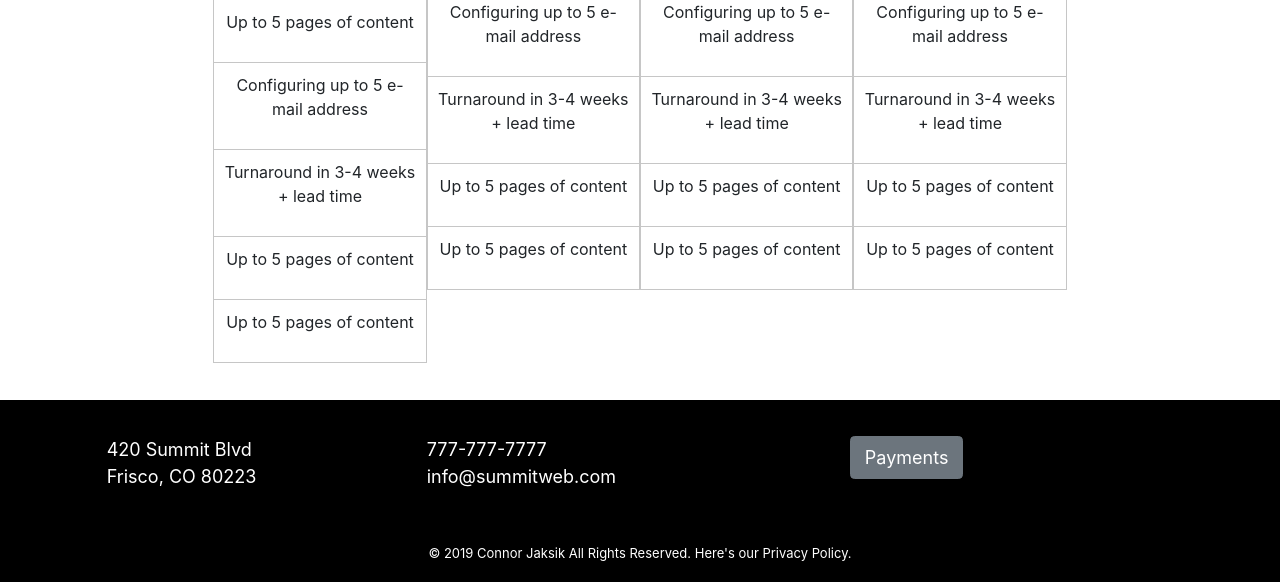
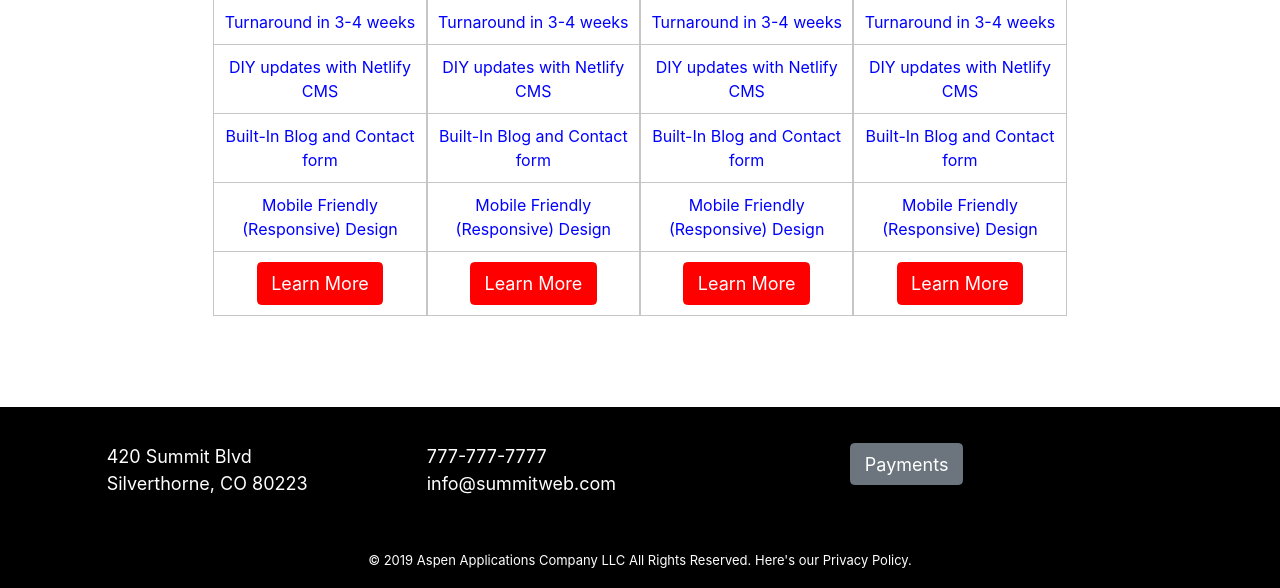
Before and after one commit to jaksik/aspen-apps, a Gatsby site: page /services in a window 1280 px wide. Shown: the part 663-1251 px from the top of the page. Built offline with nearby package versions, Linux system fonts and the light colour scheme; Gatsby itself is replaced by a stand-in of ours.

Commit message:
created pricing collapsible columns

```diff
--- a/gatsby-config.js
+++ b/gatsby-config.js
@@ -1,6 +1,6 @@
 module.exports = {
   siteMetadata: {
-    title: `Aspen Apps Company`,
+    title: `Aspen Apps`,
     description: `Kick off your next, great Gatsby project with this default starter. This barebones starter ships with the main Gatsby configuration files you might need.`,
     author: `@gatsbyjs`,
   },
--- /dev/null
+++ b/src/components/collapse.css
@@ -0,0 +1,3 @@
+.collapse-toggle:hover {
+    cursor: pointer;
+}
--- /dev/null
+++ b/src/components/collapse.js
@@ -0,0 +1,20 @@
+import React, { useState } from 'react';
+import { Collapse } from 'reactstrap';
+import "./collapse.css"
+
+const Example = (props) => {
+  const [collapse, setCollapse] = useState(false);
+
+  const toggle = () => setCollapse(!collapse);
+
+  return (
+    <div className="service-cell">
+      <span onClick={toggle} className="collapse-toggle" style={{ marginBottom: '1rem', color: `blue` }}>{props.service.service}</span>
+      <Collapse isOpen={collapse}>
+        <p>{props.service.description}</p>
+      </Collapse>
+    </div>
+  );
+}
+
+export default Example;
--- a/src/components/footer.js
+++ b/src/components/footer.js
@@ -61,7 +61,7 @@ const Footer = () => (
 
             <Col xs="11" md="3" className="offset-1">
                 <p>420 Summit Blvd <br/>
-                    Frisco, CO 80223
+                    Silverthorne, CO 80223
                 </p>
             </Col>
 
@@ -83,7 +83,7 @@ const Footer = () => (
               </Row>
             </Col>
         </Row>
-        <p style={{textAlign:`center`, fontSize:`13px`}} className="mb-0 mt-4 pb-3 pt-2">© 2019 Connor Jaksik All Rights Reserved. Here's our Privacy Policy.</p>
+        <p style={{textAlign:`center`, fontSize:`13px`}} className="mb-0 mt-4 pb-3 pt-2">© 2019 Aspen Applications Company LLC All Rights Reserved. Here's our Privacy Policy.</p>
     </div>
 )
 
--- a/src/pages/index.js
+++ b/src/pages/index.js
@@ -21,8 +21,8 @@ const IndexPage = ({data}) => {
          <div className="header-overlay"></div>
          <div className="header-title" style={{width: `100%`}}>
             {/* <h4 style={{fontSize:`17px`, color:`orange`, fontWeight:`bold`}}>Discover</h4> */}
-            <h1 style={{fontWeight:`bold`, fontSize:`3.5rem`}}>Business First.<br/>Online Second</h1>
-            <h4 style={{maxWidth:`70%`, textAlign:`center`, margin:`15px auto`, fontSize:`20px`}}>Web & Mobile App Development By Aspen Apps</h4>
+            <h1 style={{fontWeight:`bold`, fontSize:`3.5rem`}}>Inspired By Nature.<br/>Driven By Passion</h1>
+            <h4 style={{maxWidth:`70%`, textAlign:`center`, margin:`15px auto`, fontSize:`20px`}}>Website & Mobile App Development</h4>
             <Link to="/portfolio">
               <Button style={{marginRight:`25px`}} className="green-button">Our Work</Button>
             </Link>
@@ -65,7 +65,7 @@ const IndexPage = ({data}) => {
         </Col>
       </Row>
 
-    <Divider title="SERVICES" subtitle="Our Services" button="Our Services" address="/"/>
+    <Divider title="SERVICES" subtitle="Our Services" button="Our Prices" address="/services"/>
 
     <Row className="no-gutters justify-content-center pl-4 pr-4">
       <Col xs="10">
--- a/src/pages/services/index.js
+++ b/src/pages/services/index.js
@@ -1,12 +1,13 @@
 import React from "react"
-import { graphql } from 'gatsby'
-import { Row, Col, Container } from "reactstrap"
+import { graphql, Link } from 'gatsby'
+import { Row, Col, Button } from "reactstrap"
 import Layout from "../../components/layout"
 import PageHeader from "../../components/page-header"
 import SEO from "../../components/seo"
-import servicesData from "../../data/service-data"
+import Collapse from "../../components/collapse"
 import 'bootstrap/dist/css/bootstrap.min.css';
 import "./services.css"
+
 const ServicesPage = ({ data }) => {
   console.log("data: ", data)
   return (
@@ -15,116 +16,35 @@ const ServicesPage = ({ data }) => {
       {/* SEO keywords */}
       <SEO title="Home" keywords={[`connor`, `jaksik`, `web`, `developer`, `denver`, `colorado`]} />
 
-      <PageHeader image={data.file.childImageSharp.fluid} title="Capabilities and Services" subtitle="Services" description="The first thing we do is get know everything about your business. We learn what you do, how you do it, and (most importantly) why you do it. That's B1O2. Then we get busy. Really busy."/>
+      <PageHeader image={data.file.childImageSharp.fluid} title="Capabilities and Services" subtitle="Website Development Packages" description="The first thing we do is get know everything about your business. We learn what you do, how you do it, and (most importantly) why you do it. That's B1O2. Then we get busy. Really busy."/>
+
       <Row className="no-gutters">
-        <Col xs="12" sm="8" md="5" lg="3" xl="2" className="offset-sm-2 offset-md-1 offset-lg-0 offset-xl-2">
+        <Col xs="12" sm="8" md="10" lg="12" xl="8" className="offset-sm-2 offset-md-1 offset-lg-0 offset-xl-2">
+          <Row className="no-gutters">
+            {data.allMarkdownRemark.edges.map((node, index) => {
+              const frontmatter = node.node.frontmatter
+              return (
+                <Col xs="12" md="6" lg="3" className="mb-5">
                   <div className="service-wrapper">
-            <h3 className="service-title">Standard</h3>
+                    <h3 className="service-title">{frontmatter.title}</h3>
                     <div className="service-cell">
-                <span className="service-price">$2750</span>
+                      <span className="service-price">{frontmatter.price}</span>
                     </div>
+                    {frontmatter.services.map((service, i) => (
+                      <Collapse service={service} />
+                    ))}
                     <div className="service-cell">
-              <p>Up to 5 pages of content</p>
-            </div>
-            <div className="service-cell">
-              <p>Configuring up to 5 e-mail address</p>
-            </div>
-            <div className="service-cell">
-              <p>Turnaround in 3-4 weeks + lead time</p>
-            </div>
-            <div className="service-cell">
-              <p>Up to 5 pages of content</p>
-            </div>
-            <div className="service-cell">
-              <p>Up to 5 pages of content</p>
+                      <Link to={node.node.fields.slug}>
+                        <Button className="red-button">Learn More</Button>
+                      </Link>
                     </div>
                   </div>
                 </Col>
-        <Col xs="12" sm="8" md="5" lg="3" xl="2" className="offset-sm-2 offset-md-0">
-          <div className="service-wrapper">
-            <h3 className="service-title">Standard</h3>
-            <div className="service-cell">
-              <p>Up to 5 pages of content</p>
-            </div>
-            <div className="service-cell">
-              <p>Configuring up to 5 e-mail address</p>
-            </div>
-            <div className="service-cell">
-              <p>Turnaround in 3-4 weeks + lead time</p>
-            </div>
-            <div className="service-cell">
-              <p>Up to 5 pages of content</p>
-            </div>
-            <div className="service-cell">
-              <p>Up to 5 pages of content</p>
-            </div>
-          </div>
-        </Col>
-        <Col xs="12" sm="8" md="5" lg="3" xl="2" className="offset-sm-2 offset-md-1 offset-lg-0">
-          <div className="service-wrapper">
-            <h3 className="service-title">Standard</h3>
-            <div className="service-cell">
-              <p>Up to 5 pages of content</p>
-            </div>
-            <div className="service-cell">
-              <p>Configuring up to 5 e-mail address</p>
-            </div>
-            <div className="service-cell">
-              <p>Turnaround in 3-4 weeks + lead time</p>
-            </div>
-            <div className="service-cell">
-              <p>Up to 5 pages of content</p>
-            </div>
-            <div className="service-cell">
-              <p>Up to 5 pages of content</p>
-            </div>
-          </div>
-        </Col>
-        <Col xs="12" sm="8" md="5" lg="3" xl="2" className="offset-sm-2 offset-md-0">
-          <div className="service-wrapper">
-            <h3 className="service-title">Standard</h3>
-            <div className="service-cell">
-              <p>Up to 5 pages of content</p>
-            </div>
-            <div className="service-cell">
-              <p>Configuring up to 5 e-mail address</p>
-            </div>
-            <div className="service-cell">
-              <p>Turnaround in 3-4 weeks + lead time</p>
-            </div>
-            <div className="service-cell">
-              <p>Up to 5 pages of content</p>
-            </div>
-            <div className="service-cell">
-              <p>Up to 5 pages of content</p>
-            </div>
-          </div>
+              )}
+            )}
+          </Row>
         </Col>
       </Row>
-      {/* <Container>
-        {servicesData.map((category, index) => {
-          console.log("Category: ", category)
-          return (
-            <Row className="no-gutters justify-content-center">
-              <Col xs="12" sm="8">
-                <h4 style={{textAlign:`center`, margin:`50px auto`}}>{category.title}</h4>
-              </Col>
-              {category.subcategories.map((subcategory, i) => {
-                  return (
-                    <Col xs="12" sm="8" md="4">
-                        <h6 style={{margin:`20px 0`}}>{subcategory.title}</h6>
-                        <ul>
-                          {subcategory.services.map((service) => (
-                            <li>{service}</li>
-                          ))}
-                        </ul>
-                    </Col>
-                  )
-                })}
-            </Row>
-          )
-        })}
-      </Container> */}
     </Layout>
   )
 }
@@ -140,7 +60,7 @@ export const query = graphql`
         }
       }
     }
-    allMarkdownRemark(filter: { frontmatter: {templateKey: {regex: "/website-design/"}}}) {
+    allMarkdownRemark(filter: { frontmatter: {templateKey: {regex: "/website-design/"}}} sort: { order: ASC, fields: [frontmatter___price] }) {
       edges {
         node {
           fields{
@@ -148,6 +68,11 @@ export const query = graphql`
           }
           frontmatter {
             title
+            price
+            services {
+              service
+              description
+            }
           }
         }
       }
--- a/src/pages/services/services.css
+++ b/src/pages/services/services.css
@@ -18,3 +18,8 @@
 .service-price {
     font-size: 35px;
 }
+
+.red-button {
+    background-color: red;
+    border-color: red;
+}
--- /dev/null
+++ b/src/pages/services/website-design/plus.md
@@ -0,0 +1,19 @@
+---
+templateKey: website-design
+title: Plus
+price: $7,000
+description:
+services:
+  - description: 'That''s assuming you''re very responsive, of course.'
+    service: Turnaround in 3-4 weeks
+  - description: >-
+      Update your content whenever you want using the Netlify Content Management
+      System
+    service: DIY updates with Netlify CMS
+  - description: Your website will automatically have an easy-to-use blog and contact form.
+    service: Built-In Blog and Contact form
+  - description: >-
+      Your new website will look great on wide monitors, narrow cell hones, and
+      everything in between
+    service: Mobile Friendly (Responsive) Design
+---
--- a/src/pages/website-design/starter.md
+++ b/src/pages/services/website-design/premium.md
@@ -1,8 +1,8 @@
 ---
 templateKey: website-design
-title: Starter
-price: $2750
-description: Up to 5 pages of content
+title: Premium
+price: $8,000
+description:
 services:
   - description: 'That''s assuming you''re very responsive, of course.'
     service: Turnaround in 3-4 weeks
--- /dev/null
+++ b/src/pages/services/website-design/standard.md
@@ -0,0 +1,19 @@
+---
+templateKey: website-design
+title: Standard
+price: $5,500
+description:
+services:
+  - description: 'That''s assuming you''re very responsive, of course.'
+    service: Turnaround in 3-4 weeks
+  - description: >-
+      Update your content whenever you want using the Netlify Content Management
+      System
+    service: DIY updates with Netlify CMS
+  - description: Your website will automatically have an easy-to-use blog and contact form.
+    service: Built-In Blog and Contact form
+  - description: >-
+      Your new website will look great on wide monitors, narrow cell hones, and
+      everything in between
+    service: Mobile Friendly (Responsive) Design
+---
--- /dev/null
+++ b/src/pages/services/website-design/starter.md
@@ -0,0 +1,19 @@
+---
+templateKey: website-design
+title: Starter
+price: $2,750
+description: Up to 5 pages of content
+services:
+  - description: 'That''s assuming you''re very responsive, of course.'
+    service: Turnaround in 3-4 weeks
+  - description: >-
+      Update your content whenever you want using the Netlify Content Management
+      System
+    service: DIY updates with Netlify CMS
+  - description: Your website will automatically have an easy-to-use blog and contact form.
+    service: Built-In Blog and Contact form
+  - description: >-
+      Your new website will look great on wide monitors, narrow cell hones, and
+      everything in between
+    service: Mobile Friendly (Responsive) Design
+---
--- a/src/pages/website-design/plus.md
+++ /dev/null
@@ -1,6 +0,0 @@
----
-templateKey: website-design
-title: Plus
-description:
-services:
----
--- a/src/pages/website-design/premium.md
+++ /dev/null
@@ -1,6 +0,0 @@
----
-templateKey: website-design
-title: Premium
-description:
-services:
----
--- a/src/pages/website-design/standard.md
+++ /dev/null
@@ -1,6 +0,0 @@
----
-templateKey: website-design
-title: Standard
-description:
-services:
----
--- a/static/admin/config.yml
+++ b/static/admin/config.yml
@@ -9,7 +9,7 @@ public_folder: /img
 collections:
   - name: "website-design"
     label: "Website-design"
-    folder: "src/pages/website-design"
+    folder: "src/pages/services/website-design"
     create: false
     slug: "{{slug}}"
     fields:
```
Also changed, not shown: src/templates/portfolio-project.js (+1 -7 lines), src/data/services.json (deleted). Lines whose indentation alone changed are shown as unchanged.
